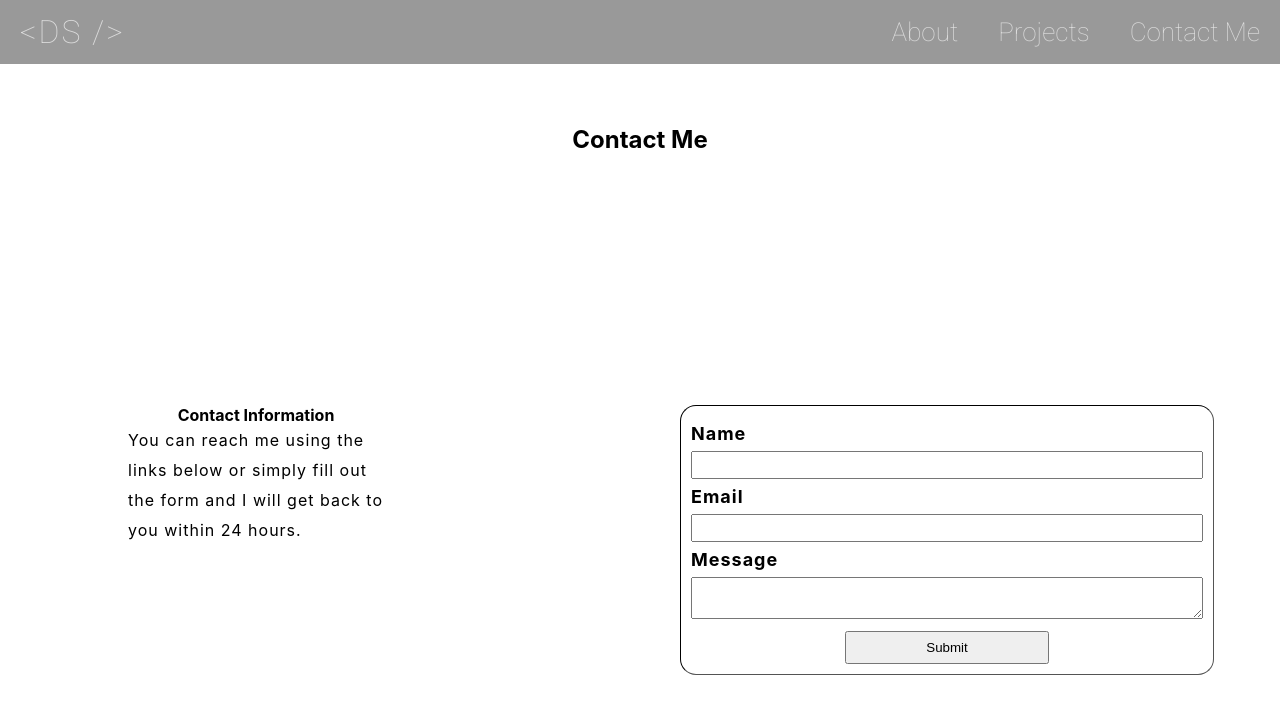
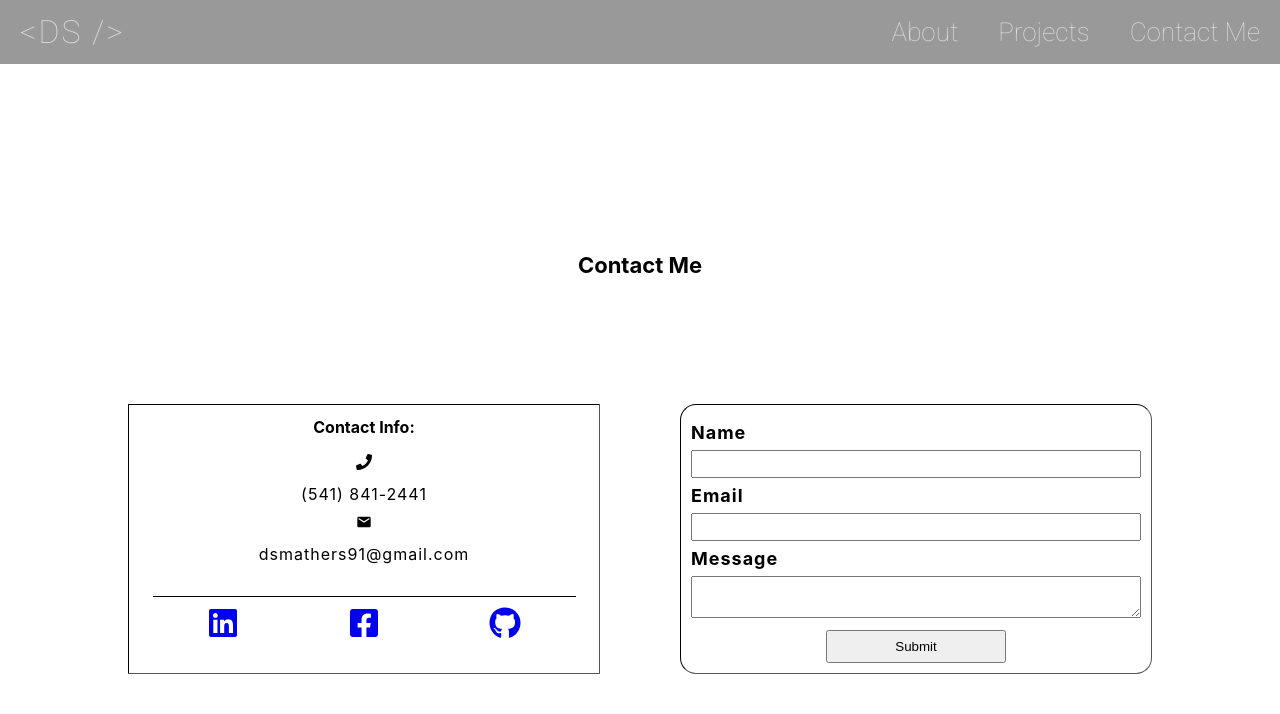
Before and after one commit to DSmathers/DSmathers.github.io, a React (Create React App) app: page /Contact in a window 1280 px wide. Shown: the top 714 px of the page. Built offline with nearby package versions, Linux system fonts and the light colour scheme.

Commit message:
progress on contact-me page. created asset/img dir inside of src folder and moved images there

```diff
--- a/src/App.css
+++ b/src/App.css
@@ -72,15 +72,15 @@ a{text-decoration: none;}
     align-items: center;
     position: relative;
     display: flex;
-    justify-content: space-around;
     flex-direction: row;
     flex-wrap: wrap;
 }
 
 
 #welcome-section    {
-    background-image: url('http://localhost:3000/images/laptopbg.jpg');
+    background-image: url('./assets/imgs/laptopbg.jpg');
     background-size: cover;
+    justify-content: space-around;
 }
 
 
@@ -125,6 +125,13 @@ a{text-decoration: none;}
     font-size: 64px;
 }
 
+#contact-section h1{
+    font-size: 22px;
+    margin: auto;
+    margin-bottom: 0;
+}
+
+
 .contact-wrapper    {
     width: 100%;
     display: grid;
@@ -134,7 +141,38 @@ a{text-decoration: none;}
 
 .contact-links  {
     max-width: 40vw;
+    display: flex;
+    flex-direction: column;
+    text-align: center;
+    border: 1px inset black;
+    border-radius: 1px;
+    margin-left: 10vw;
 }
+.contact-links h4{
+    padding: 7px;
+    margin: 5px;
+}
+
+.contact-links i, p {
+    margin-left: auto;
+    margin-right: auto;
+}
+
+.contact-links .social-links    {
+    display: grid;
+    grid-template-columns: 1fr 1fr 1fr;
+    border-top: 1px solid black;
+    width: 90%;
+    margin: auto;
+    padding-top: 10px;
+
+
+}
+
+.social-links a{
+    font-size: 32px;
+}
+
 
 .contact-form   {
     display: flex;
@@ -144,6 +182,7 @@ a{text-decoration: none;}
     border: 1px inset black;
     border-radius: 1rem;
     padding: 10px;
+    margin-right: 10vw;
 }
 
 .contact-form button {
@@ -151,6 +190,12 @@ a{text-decoration: none;}
     margin: auto;
     margin-top: 12px;
     padding: 7px;
+}
+
+.contact-form button:hover  {
+    background-color: black;
+    color: gainsboro;
+    cursor: pointer;
 }
 
 .contact-form label{
--- a/src/components/Contact.js
+++ b/src/components/Contact.js
@@ -1,12 +1,22 @@
+import { FaPhone, FaFacebookSquare, FaLinkedin, FaGithub } from 'react-icons/fa'
+import {MdEmail} from 'react-icons/md'
+
+
 const Contact = () => {
     return (
         <section id="contact-section" className="page_section">
             <h1>Contact Me</h1>
             <div className="contact-wrapper">
                 <div className="contact-links">
-                <h4>Contact Information</h4>
-                <p>You can reach me using the links below or simply fill out the form
-                    and I will get back to you within 24 hours. </p>
+                    <h4>Contact Info:</h4>
+                    <p><FaPhone/></p><p> (541) 841-2441</p>
+                    <p><MdEmail /></p><p>dsmathers91@gmail.com</p>
+
+                    <div className="social-links">
+                        <a href="http://www.linkedin.com/"><FaLinkedin/></a>
+                        <a href="http://www.facebook.com/"><FaFacebookSquare/></a>
+                        <a href="http://www.github.com/"><FaGithub/></a>
+                    </div>
 
                 </div>
                 <form className="contact-form">
@@ -17,7 +27,6 @@ const Contact = () => {
                     <label>Message</label>
                     <textarea></textarea>
                     <button type="submit">Submit</button>
-
                 </form>
             </div>
         </section>
```
Also changed, not shown: src/assets/imgs/projectThumb1.png (renamed from public/images/projectThumb1.png), 1 other file (tests, documents, lock files or other folders). Lines whose indentation alone changed are shown as unchanged.
